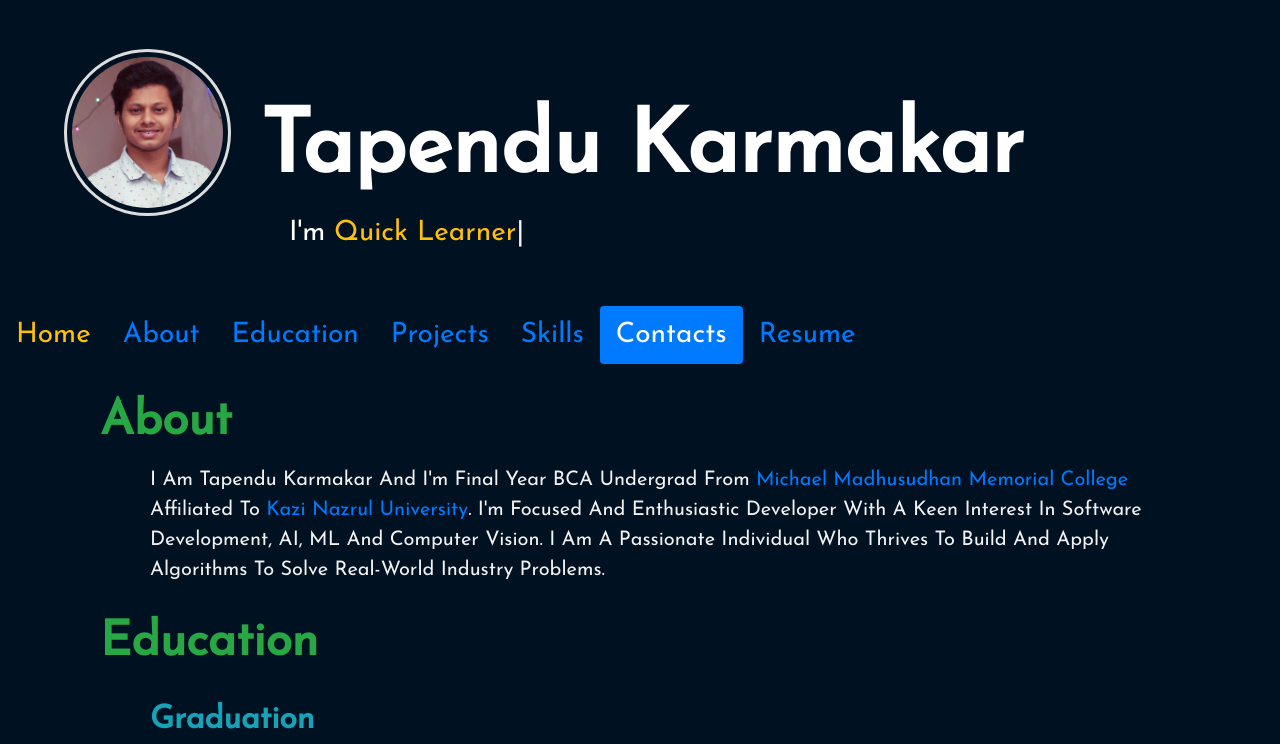
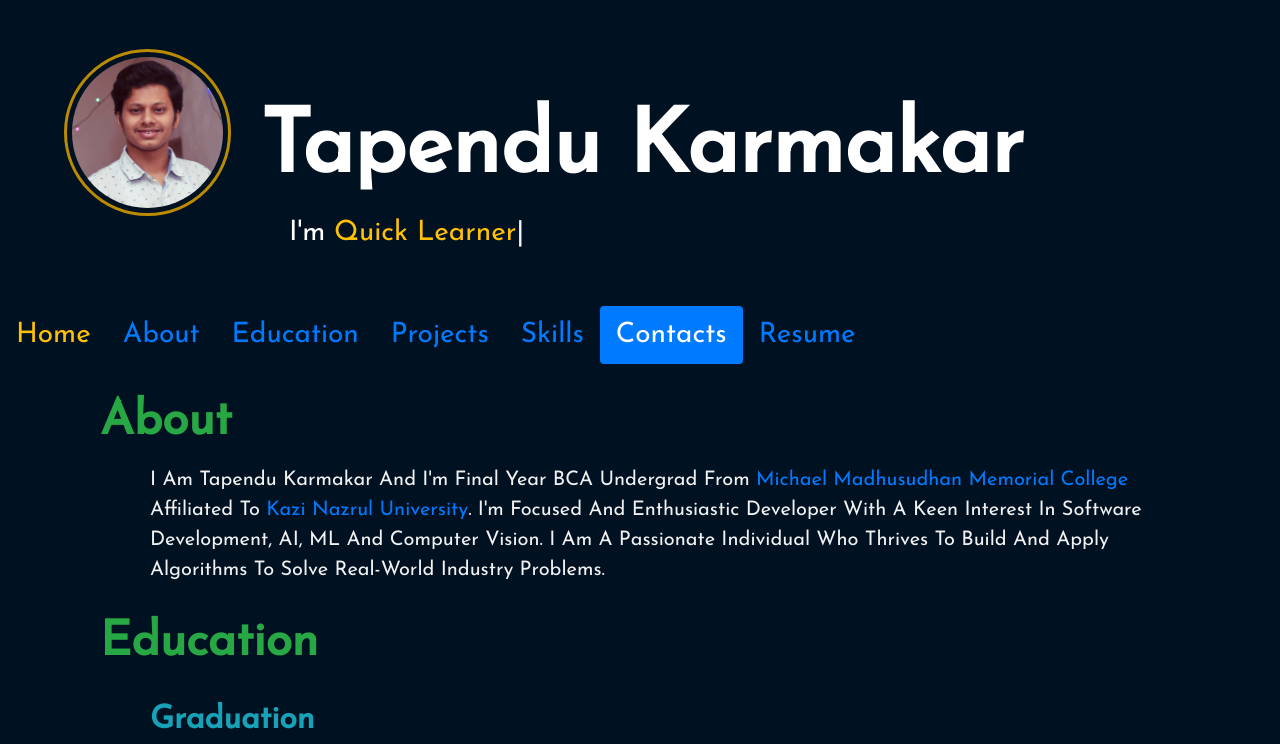
Before and after one commit to iamtapendu/iamtapendu.github.io, a plain HTML site: page index.html in a window 1280 px wide. Shown: the top 744 px of the page. Drawn offline with nearby package versions, Linux system fonts and the light colour scheme.

Commit message:
minor change

```diff
--- a/css/style.css
+++ b/css/style.css
@@ -3,7 +3,7 @@
         background-color:#001121;  /*#2c0030*/
     }
     img {
-        border: 3px solid #ddd;
+        border: 3px solid #ba8b00;
         padding: 5px;
         margin: 1px;
         width: 200px;
```
